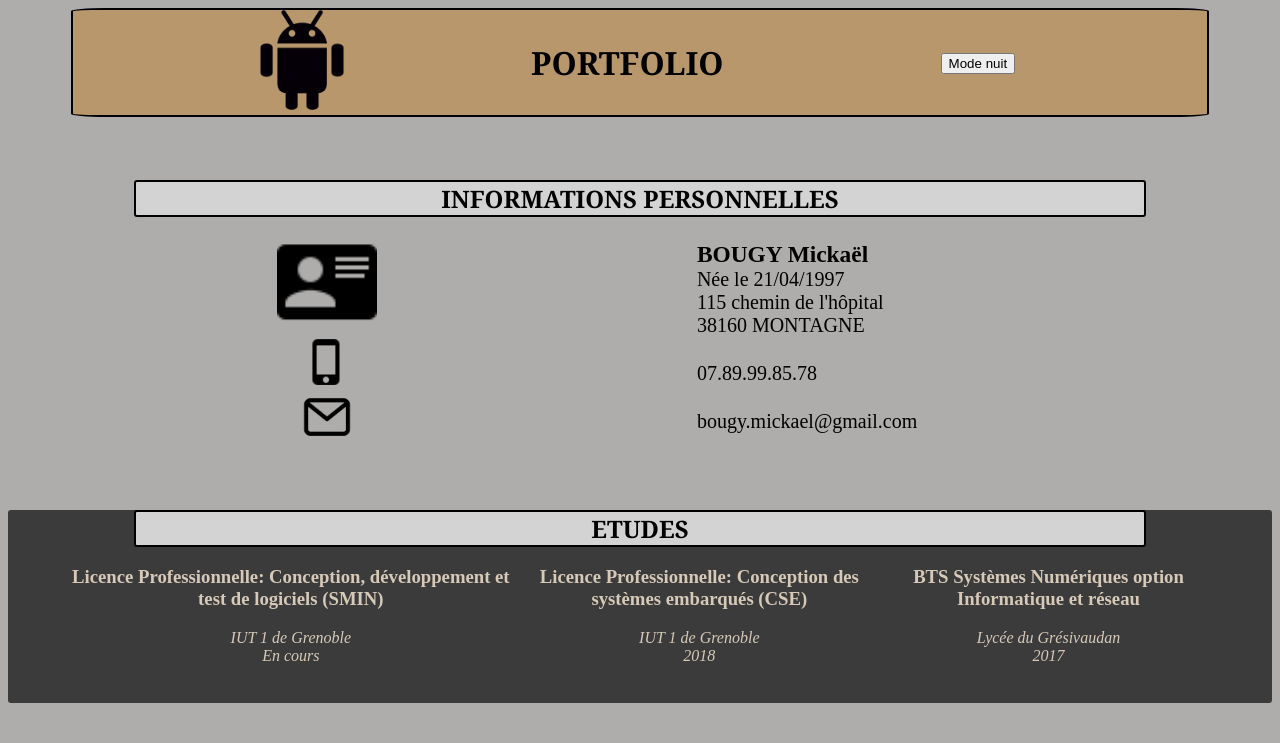
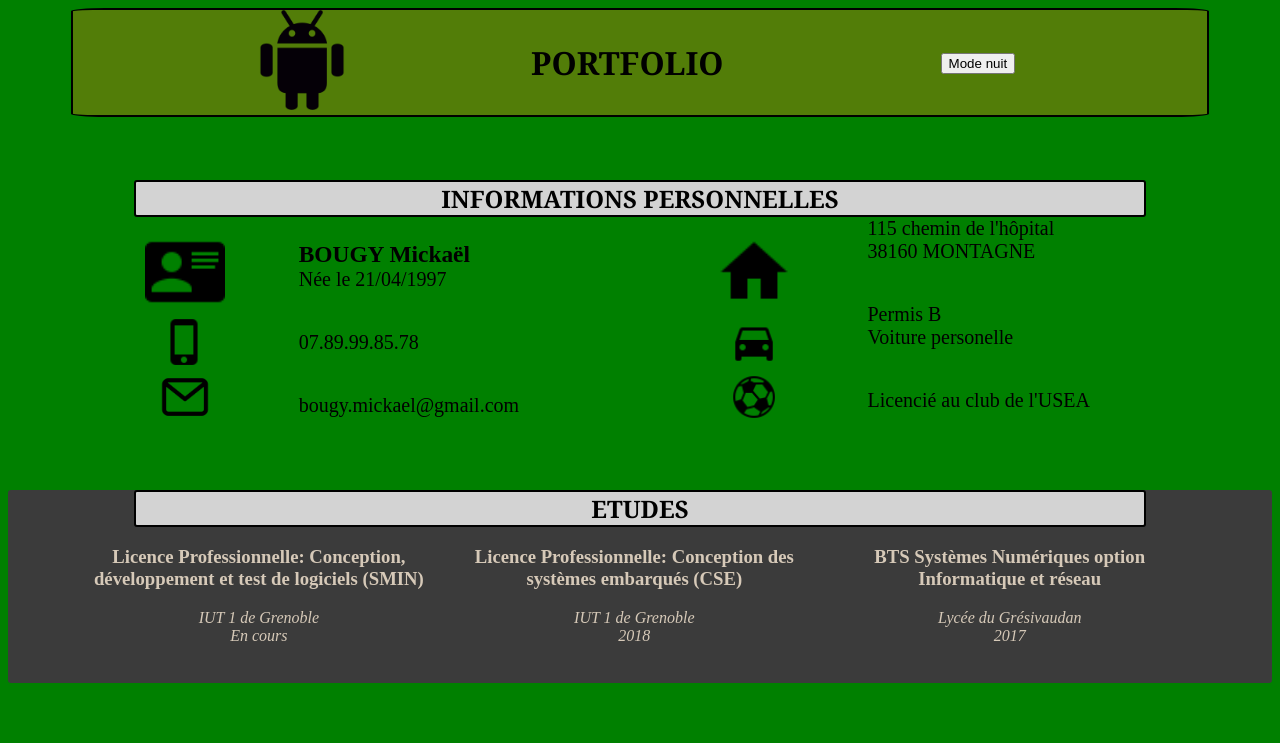
Before and after one commit to Mickael-Bougy/Portfolio, a plain HTML site: page assets/index.html in a window 1280 px wide. Both pictures are taken after a click on the button "Mode nuit". Shown: the top 743 px of the page. Drawn offline with nearby package versions, Linux system fonts and the light colour scheme.

Commit message:
Passage en SASS Modification de la couleur de fond sur l'appuie du bouton

```diff
--- a/assets/index.html
+++ b/assets/index.html
@@ -3,6 +3,8 @@
 <head>
 	<meta charset="utf-8" />
 	<link rel="stylesheet" href="css/style.css" />
+	<script type="text/javascript" src="js/script.js"></script>
+	<script src="D:\nodejs\node_modules\npm\node_modules\jquery\dist/jquery.min.js"></script>
 	<title>PorteFolio</title>
 </head>
 
@@ -10,33 +12,31 @@
 
 
 	<!-- BLOCK ENTETES-->
-	<div class="containerHeader" id="idColorBrown">
+	<div class="containerHeader">
 		<div id="idElementHeader">
 			<img src="../image/android.png" style="width: 100px; height: 100px">
 		</div>
 		<div id="idPortFolio">
-			<h1> PORTFOLIO </h1>
+			<h1>PORTFOLIO</h1>
 		</div>
 		<div id="idElementHeader">
-			<input type="button"  value="Mode nuit" />
+			<input type="button" onclick="start()" value="Mode nuit" />
 		</div>
 	</div>
 
 	<!-- BLOCK INFO PERSO-->
-	<div class="blockStyle"  >
+	<div>
 		<h2 class="title" > INFORMATIONS PERSONNELLES </h2>
 		<div class="elementPerso">
 			<div class="imagePerso">
-				<img src="../image/account.png" style="width: 100px; height: 100px;"><br>
+				<img src="../image/account.png" style="width: 80px; height: 80px;"><br>
 				<img src="../image/phone_icon.png" style="width: 50px; height: 50px;"><br>
 				<img src="../image/mail_icon.png" style="width: 50px; height: 50px;">
 			</div>
 			<div class="infoPerso">
 				<h3 id="namePerso">BOUGY Mickaël</h3>
 				<p1>
-					Née le 21/04/1997<br>
-					115 chemin de l'hôpital<br>
-					38160 MONTAGNE
+					Née le 21/04/1997
 				</p1>
 				<div id="spacePerso">
 					<p1>07.89.99.85.78</p1>
@@ -45,24 +45,44 @@
 					<p1>bougy.mickael@gmail.com</p1>
 				</div>
 			</div>
+			<div class="imagePerso">
+				<img src="../image/home.png" style="width: 80px; height: 80px;"><br>
+				<img src="../image/car.png" style="width: 50px; height: 50px;"><br>
+				<img src="../image/soccer.png" style="width: 50px; height: 50px;"><br>
+			</div>
+			<div class="infoPerso">
+				<p1 >
+					115 chemin de l'hôpital<br>
+					38160 MONTAGNE
+				</p1>
+				<div id="spacePerso">
+					<p1>
+						Permis B <br>
+						Voiture personelle
+					</p1>
+				</div>
+				<div id="spacePerso">
+					<p1>Licencié au club de l'USEA</p1>
+				</div>
+			</div>
 		</div>
 	</div>
 
 	<!-- BLOCK ETUDES-->
-	<div class="blockStyle" id="idColorGrey" >
+	<div class="blockEtude"  >
 		<h2 class="title" > ETUDES </h2>
 		<div class="elementEtude">
-			<div>
+			<div class="widthEtude">
 				<h3 id="nameEtude">Licence Professionnelle: Conception, développement et test de logiciels (SMIN)</h3>
 				<p1 class="infoLieux">IUT 1 de Grenoble </p1>
 				<p1 class="infoLieux">En cours</p1>
 			</div>
-			<div>
+			<div class="widthEtude">
 				<h3 id="nameEtude">Licence Professionnelle: Conception des systèmes embarqués (CSE)</h3>
 				<p1 class="infoLieux">IUT 1 de Grenoble</p1>
 				<p1 class="infoLieux">2018</p1>
 			</div>
-			<div>
+			<div class="widthEtude">
 				<h3 id="nameEtude">BTS Systèmes Numériques option Informatique et réseau</h3>
 				<p1  class="infoLieux">Lycée du Grésivaudan</p1>
 				<p1  class="infoLieux">2017</p1>
@@ -72,7 +92,7 @@
 
 
 	<!-- BLOCK EXPERIENCE-->
-	<div  class="blockStyle" id="idColorPastelRed">
+	<div  class="blockXP" >
 		<h2 class="title" >EXPERIÉNCE PROFESSIONNELLE</h2>
 		<ul>
 			<li>Eliot - Apprenti développeur android, mise en place d'une messagerie entre utilisateur clients - 2018/2019 </li>
--- /dev/null
+++ b/assets/js/script.js
@@ -0,0 +1,25 @@
+
+var index = 0;
+var intervalId = null;
+
+function modenuit() {
+
+	var tab = ['red','green','yellow'];
+
+	if(index < tab.length){
+		console.log($('body').css('backgroundColor'))
+		$('body').css('backgroundColor',tab[index]);
+		console.log(index);
+		index++;
+	}
+	else finish();
+
+}
+
+function start(){
+	intervalId = setInterval(modenuit, 1000);
+}
+
+function finish() {
+	clearInterval(intervalId);
+}
--- a/assets/scss/style.scss
+++ b/assets/scss/style.scss
@@ -1,9 +1,10 @@
 body {
-    background-color:rgba(65, 60, 55, 0.418);
+    background-color:rgba(66, 61, 56, 0.42);
 }
-/*********************** HEADER *********************S****************/
+/*********************** HEADER *************************************/
 .containerHeader
 {
+	background-color: rgba(196, 119, 20, 0.418);
 	vertical-align: middle;
 	margin-right: 5%;
 	margin-left: 5%;
@@ -22,30 +23,26 @@ body {
 .elementPerso{
 	font-size: 20px;
 	display: flex;
-	vertical-align: middle;
 	margin-right: 5%;
 	margin-left: 5%;
 }
 .imagePerso{
-	width: 50%;
+	width: 20%;
 	text-align: center;
 	margin-top: 15px;
-	vertical-align: middle;
-	display: table-cell;
 }
 
 .infoPerso{
-	margin-left: 10%;
-	width: 50%;
+	width: 30%;
 	vertical-align: middle;
-	display: table-cell;
 }
 #namePerso{ margin-bottom: 0;}
-#spacePerso{ margin-top: 25px;}
+#spacePerso{ margin-top: 40px;}
 
 /************************ ETUDES ************************************/
-.blockStyle{
+.blockEtude{
 	border-radius: 3px;
+	background-color: rgb(59, 59, 59);
 }
 .elementEtude{
 	display: flex;
@@ -53,6 +50,10 @@ body {
 	margin-right: 5%;
 	margin-left: 5%;
 	padding-bottom: 3%;
+}
+
+.widthEtude{
+	width: 33%;
 }
 
 #nameEtude{
@@ -65,6 +66,12 @@ body {
 	font-style: italic;
 }
 
+
+/************************ EXPRERIENCE ********************************/
+.blockXP{
+	border-radius: 3px;
+	background-color: rgb(114, 90, 67);
+}
 /************************ COMMUN ************************************/
 .title{
 	margin-left: 10%;
```
Also changed, not shown: assets/css/style.css, 1 other file.
